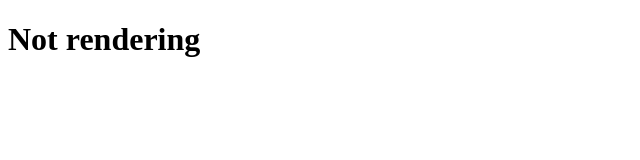
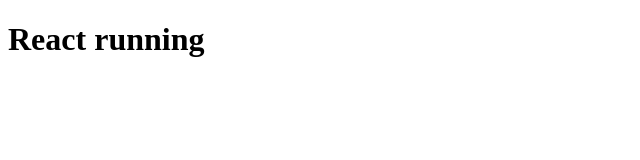
Before and after one commit to vishnupv1/react-learning, a plain HTML site: page index.html in a window 1280 px wide. Shown: the full height of the page, 0-640 px from the left. Drawn offline with nearby package versions, Linux system fonts and the light colour scheme.

Commit message:
React scripts

```diff
--- a/index.html
+++ b/index.html
@@ -7,7 +7,7 @@
   </head>
   <body>
     <div id="root">
-        <h1>Not rendering</h1>
+      <h2>Not rendering</h2>
     </div>
   </body>
   <script
@@ -20,9 +20,11 @@
   ></script>
 
   <script>
-    const heading = document.createElement("h1");
-    // const root = ReactDOM.createRoot(document.getElementById('root'))
-    // root.render(heading);
-    heading.innerHTML ='Name : Vishnu P V'
+    const heading = React.createElement("h1",{},"React running");
+    const root = ReactDOM.createRoot(document.getElementById('root'))
+    root.render(heading);
+    // heading.innerHTML = "Name : Vishnu P V";
+    // const root = document.getElementById("root");
+    // root.appendChild(heading);
   </script>
 </html>
```
